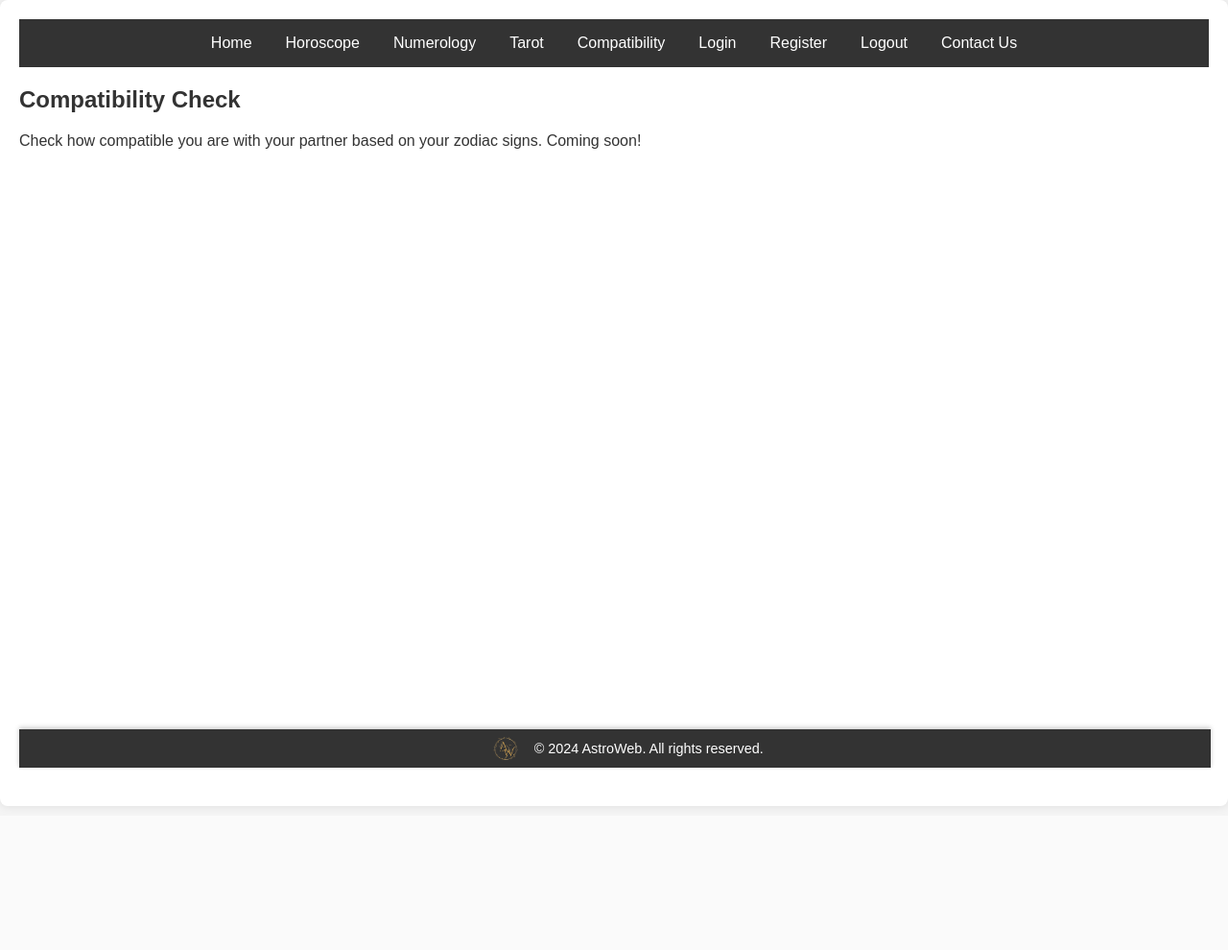
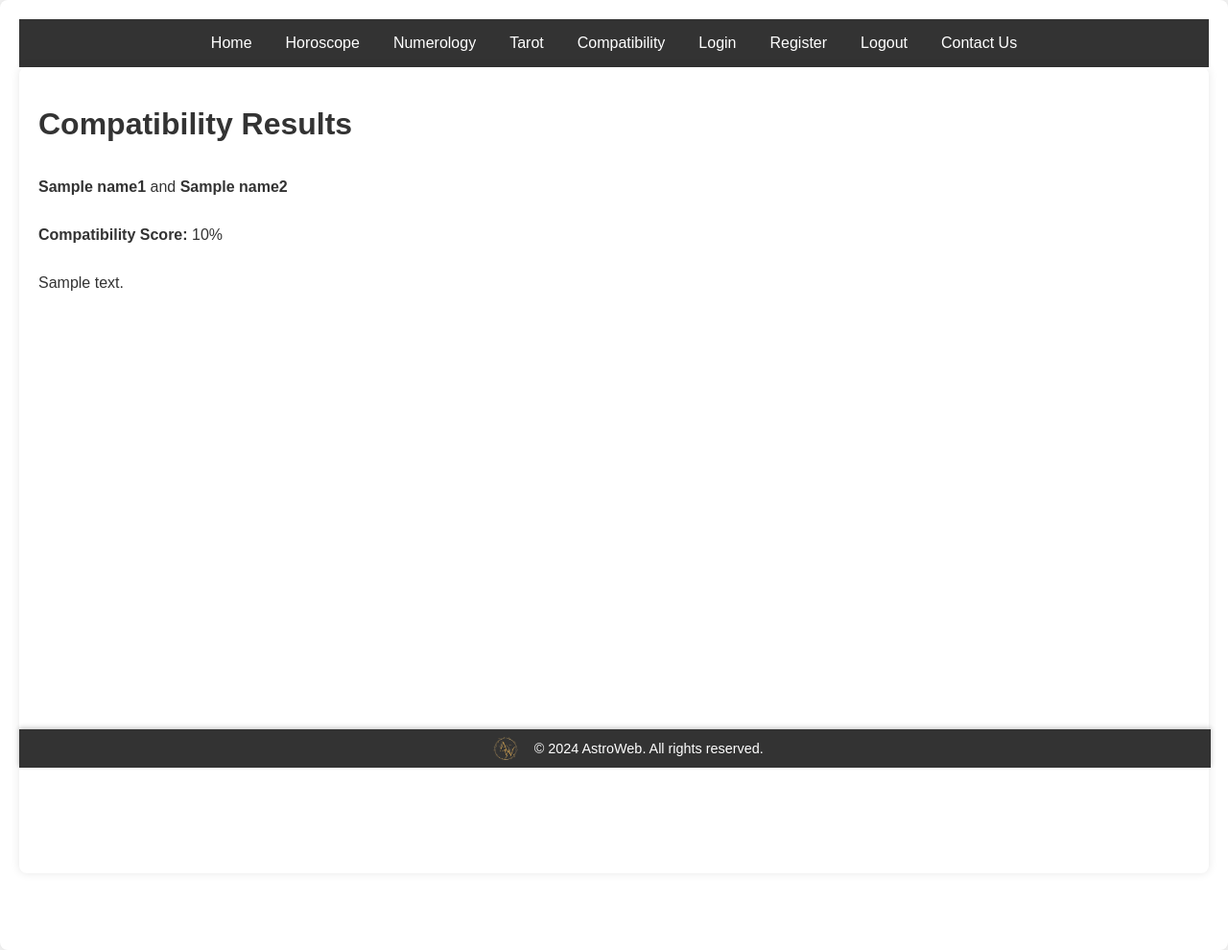
Before and after one commit to gyanendra2007/astro-web, a Flask app: template templates/compatibility.html in a window 1280 px wide. Shown: the whole page at 96% size. Before the commit the page ends 843 px from the top, so only its background shows below. Run offline with Flask 3, Linux system fonts and the light colour scheme; the template is opened without the code that fills it: most values are stand-ins (such as "Sample title", 1, 10 or a date in 2020); parts of the project's set-up code (start-up, migrations or seed data) failed here and were passed over.

Commit message:
Update compatibility.html

```diff
--- a/templates/compatibility.html
+++ b/templates/compatibility.html
@@ -1,6 +1,9 @@
 {% extends "base.html" %}
-
 {% block content %}
-<h2>Compatibility Check</h2>
-<p>Check how compatible you are with your partner based on your zodiac signs. Coming soon!</p>
+<div class="container">
+    <h1>Compatibility Results</h1>
+    <p><strong>{{ name1 }}</strong> and <strong>{{ name2 }}</strong></p>
+    <p><strong>Compatibility Score:</strong> {{ compatibility_score }}%</p>
+    <p>{{ description }}</p>
+</div>
 {% endblock %}
```
